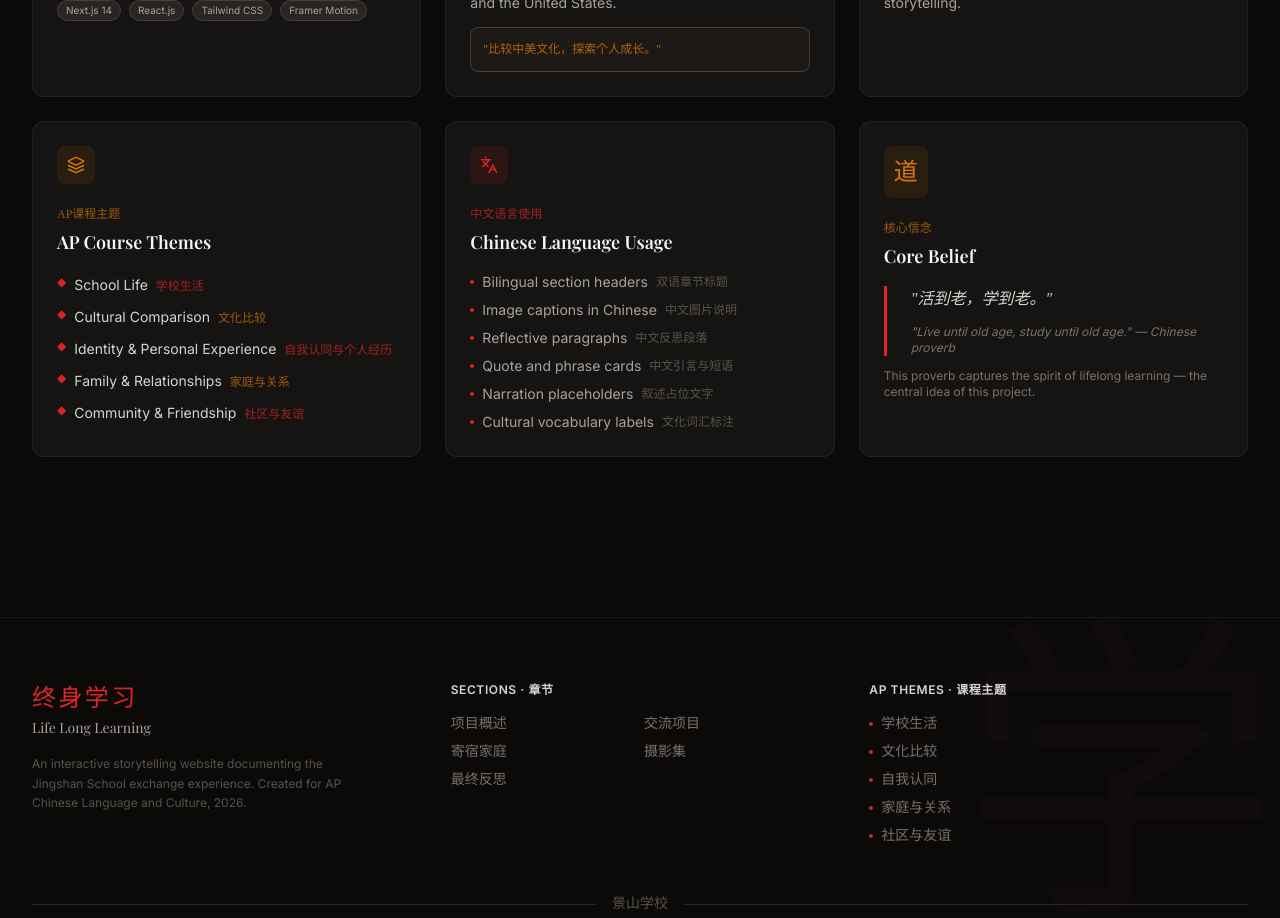
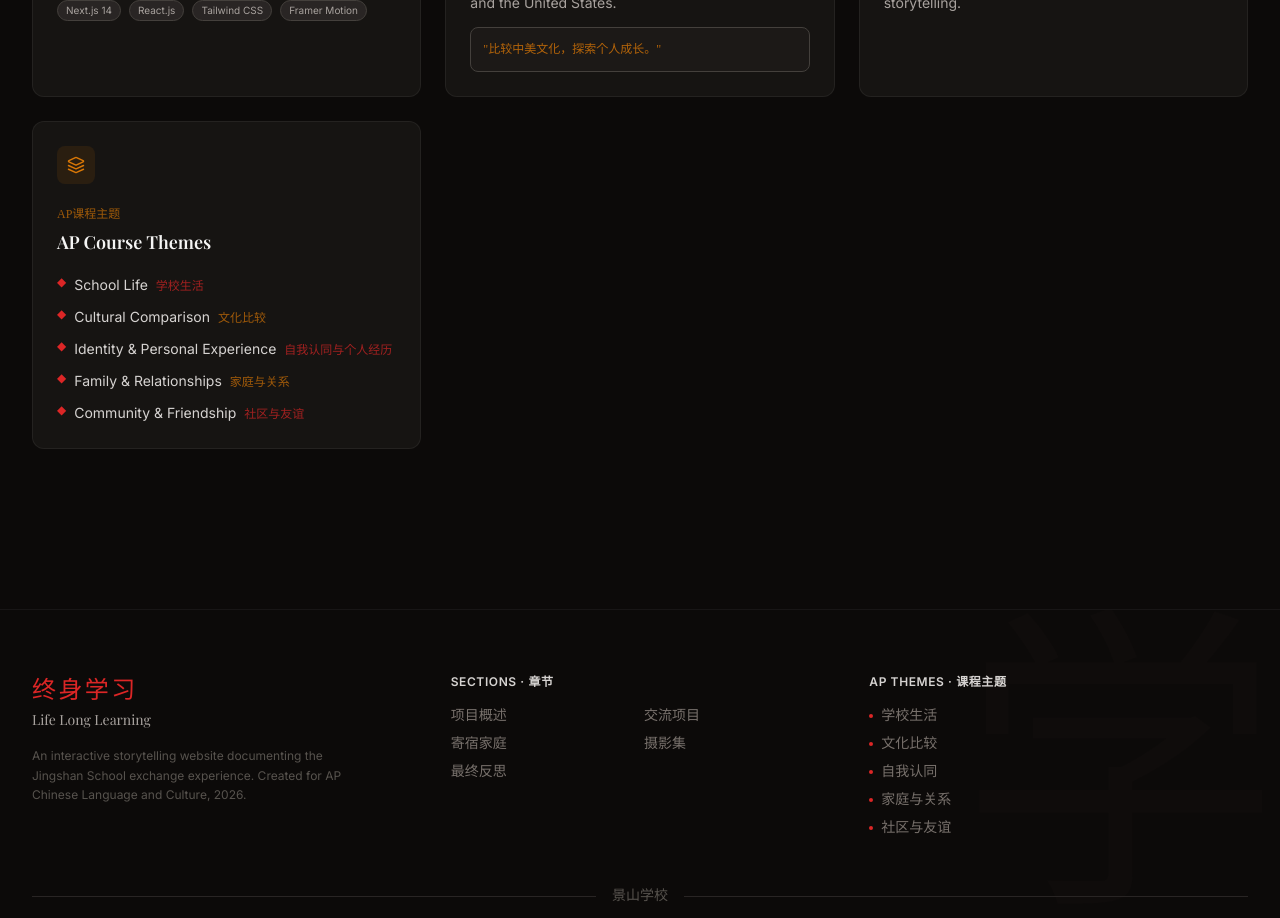
Before and after one commit to heonaliu/ap-chinese-endofyear-project, a Next.js app: page / in a window 1280 px wide. Shown: the part 8540-9458 px from the top of the page. Built offline with nearby package versions, Linux system fonts and the light colour scheme.

Commit message:
remove two sections in the project overview

```diff
--- a/components/ProjectOverview.tsx
+++ b/components/ProjectOverview.tsx
@@ -179,53 +179,6 @@ export default function ProjectOverview() {
             ))}
           </div>
         </InfoCard>
-
-        {/* Chinese Usage Card */}
-        <InfoCard
-          icon={<Languages size={18} />}
-          title="Chinese Language Usage"
-          zhTitle="中文语言使用"
-          accent="red"
-          delay={0.4}
-        >
-          <div className="space-y-2">
-            {chineseUsage.map((item, i) => (
-              <motion.div
-                key={item.en}
-                initial={{ opacity: 0, x: -10 }}
-                whileInView={{ opacity: 1, x: 0 }}
-                viewport={{ once: true }}
-                transition={{ delay: 0.4 + i * 0.06 }}
-                className="flex items-center gap-2"
-              >
-                <div className="w-1 h-1 rounded-full bg-accent-red flex-shrink-0" />
-                <span className="text-stone-400 text-sm">{item.en}</span>
-                <span className="font-chinese text-stone-600 text-xs">{item.zh}</span>
-              </motion.div>
-            ))}
-          </div>
-        </InfoCard>
-
-        {/* Key Quote */}
-        <InfoCard
-          icon={<span className="text-2xl font-chinese">道</span>}
-          title="Core Belief"
-          zhTitle="核心信念"
-          accent="gold"
-          delay={0.5}
-        >
-          <blockquote className="quote-block">
-            <p className="font-chinese text-stone-300 text-base leading-relaxed mb-3">
-              "活到老，学到老。"
-            </p>
-            <p className="text-stone-500 text-xs italic">
-              "Live until old age, study until old age." — Chinese proverb
-            </p>
-          </blockquote>
-          <p className="text-stone-500 text-xs mt-3">
-            This proverb captures the spirit of lifelong learning — the central idea of this project.
-          </p>
-        </InfoCard>
       </div>
     </section>
   )
```
